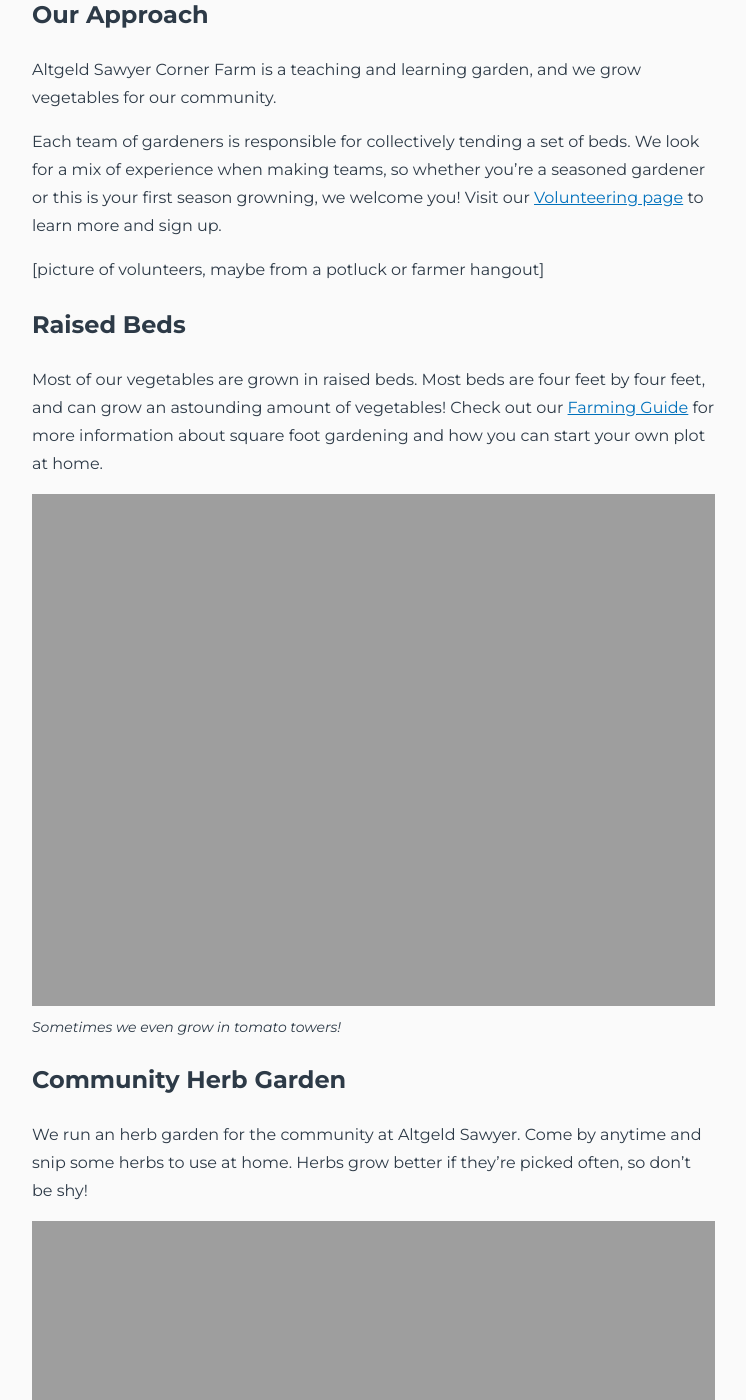
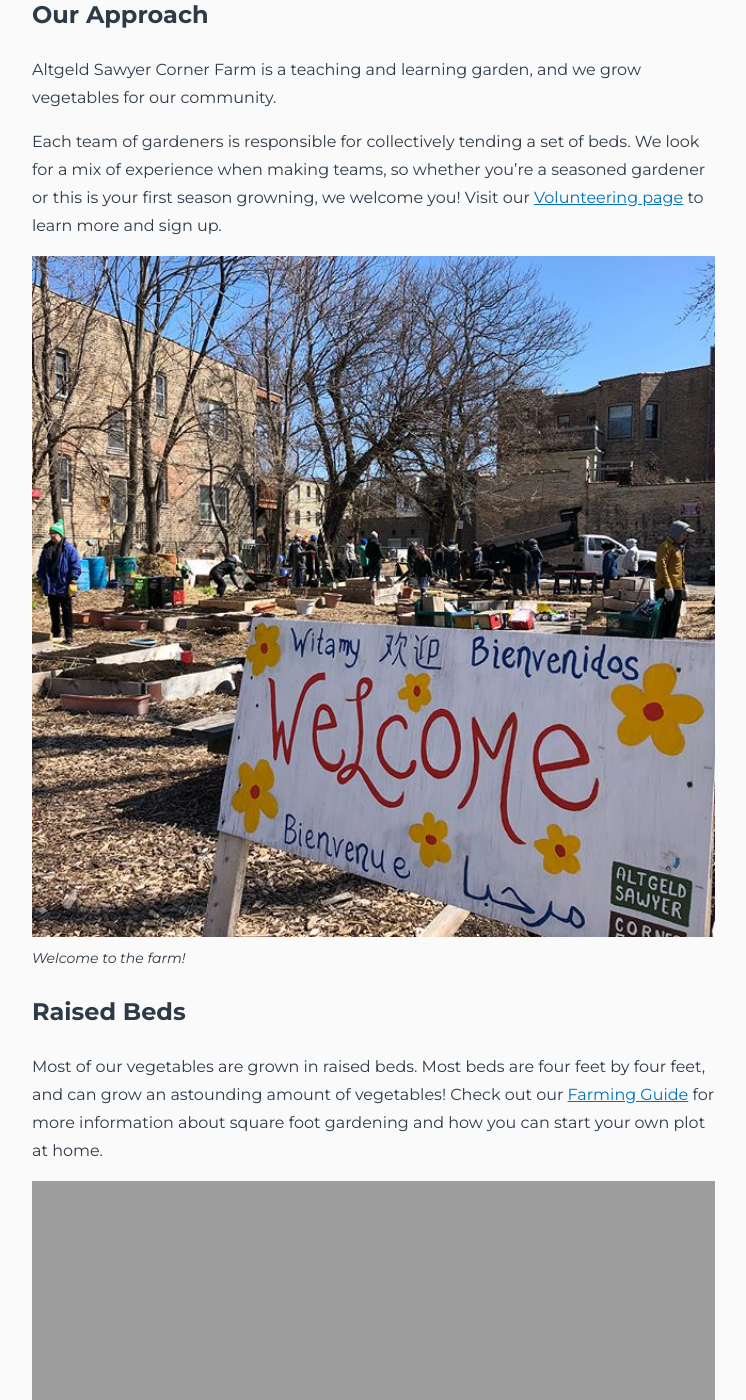
Before and after one commit to cgreim/farm-site, a Jekyll site: the page built from 1-about-pages/altgeld-sawyer.md, in a window 1280 px wide and 1400 px high, scrolled down 902 px. Shown: the whole window, without its empty margins (88-834 px from the left). Built offline with Jekyll 4.4.1, drawn with Linux system fonts in a browser that asks for light colours; some of the changed text lies outside the part shown.

Commit message:
adds images to altgeld-sawyer page

```diff
--- a/1-about-pages/altgeld-sawyer.md
+++ b/1-about-pages/altgeld-sawyer.md
@@ -18,7 +18,10 @@ Altgeld Sawyer Corner Farm is a teaching and learning garden, and we grow vegeta
 
 Each team of gardeners is responsible for collectively tending a set of beds. We look for a mix of experience when making teams, so whether you're a seasoned gardener or this is your first season growning, we welcome you! Visit our [Volunteering page]({{ site.url }}/volunteering/) to learn more and sign up.
 
-[picture of volunteers, maybe from a potluck or farmer hangout]
+<figure>
+	<img src="{{ site.url }}/assets/images/workday.jpg" alt="Welcome" />
+	<figcaption>Welcome to the farm!</figcaption>
+</figure>
 
 ## Raised Beds
 
@@ -54,4 +57,7 @@ The Altgeld Sawyer Corner Farm accepts compost donations May through October on
 
 During summer days, Altgeld Sawyer Corner Farm is full of questions and excitment from our youngest farmers. We partner with [Christopher House](https://christopherhouse.org/) and [The Kids' Table](https://www.kids-table.com/) to bring their students to the garden, to harvest and make recipes from the vegetables we grow.
 
-[photo of Christopher House and Kid's Table activities here.
+<figure>
+	<img src="{{ site.url }}/assets/images/chouse_kids_table.jpg" alt="Welcome" />
+	<figcaption>Making some delicious food!</figcaption>
+</figure>
```
Also changed, not shown: assets/images/chouse_kids_table.jpg (added), assets/images/workday.jpg (added).
